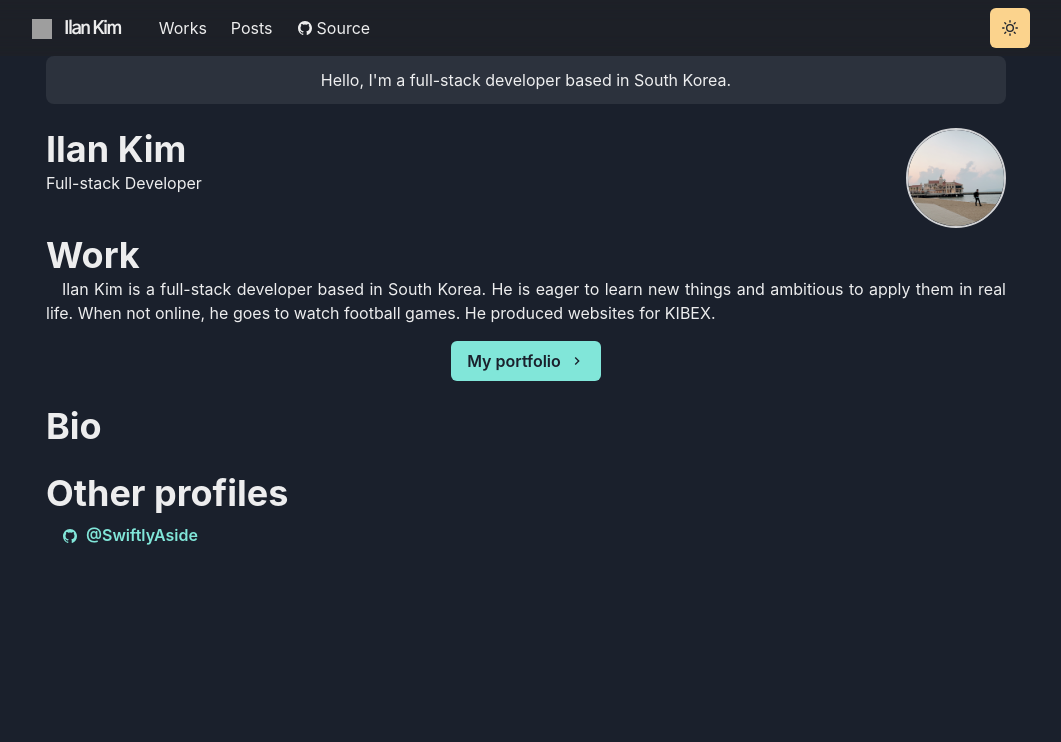
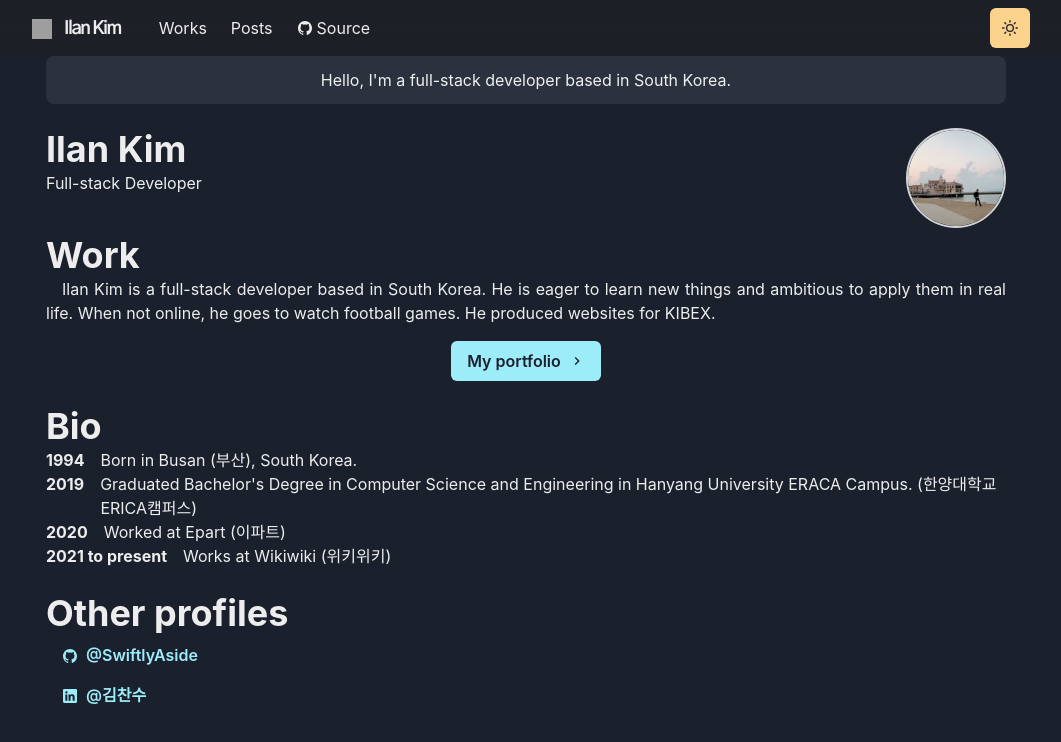
Before and after one commit to SwiftlyAside/swiftly-homepage, a Next.js app: page / in a window 1280 px wide. Shown: the top 742 px of the page, without its empty margins (114-1175 px from the left). Built offline with nearby package versions, Linux system fonts and the light colour scheme; grey boxes are pictures that could not be loaded.

Commit message:
Add bio.

```diff
--- /dev/null
+++ b/components/bio.tsx
@@ -0,0 +1,12 @@
+import styled from '@emotion/styled'
+import { Box } from '@chakra-ui/react'
+
+export const BioSection = styled(Box)`
+  padding-left: 3.4em;
+  text-indent: -3.4em;
+`
+
+export const BioYear = styled.span`
+  font-weight: bold;
+  margin-right: 1em;
+`
--- a/pages/index.tsx
+++ b/pages/index.tsx
@@ -15,7 +15,8 @@ import {
 import Section from '../components/section'
 import Paragraph from '../components/paragraph'
 import { ChevronRightIcon } from '@chakra-ui/icons'
-import { IoLogoGithub } from 'react-icons/io5'
+import { IoLogoGithub, IoLogoLinkedin } from 'react-icons/io5'
+import { BioSection, BioYear } from '../components/bio'
 
 const Page: NextPage = () => {
   return (
@@ -69,7 +70,7 @@ const Page: NextPage = () => {
         </Paragraph>
         <Box align="center" my={4}>
           <Link href="/works">
-            <Button rightIcon={<ChevronRightIcon />} colorScheme="teal">
+            <Button rightIcon={<ChevronRightIcon />} colorScheme="cyan">
               My portfolio
             </Button>
           </Link>
@@ -79,6 +80,23 @@ const Page: NextPage = () => {
         <Heading as="h3" variant="section-title">
           Bio
         </Heading>
+        <BioSection>
+          <BioYear>1994</BioYear>
+          Born in Busan (부산), South Korea.
+        </BioSection>
+        <BioSection>
+          <BioYear>2019</BioYear>
+          Graduated Bachelor&apos;s Degree in Computer Science and Engineering
+          in Hanyang University ERACA Campus. (한양대학교 ERICA캠퍼스)
+        </BioSection>
+        <BioSection>
+          <BioYear>2020</BioYear>
+          Worked at Epart (이파트)
+        </BioSection>
+        <BioSection>
+          <BioYear>2021 to present</BioYear>
+          Works at Wikiwiki (위키위키)
+        </BioSection>
       </Section>
       <Section delay={0.3}>
         <Heading as="h3" variant="section-title">
@@ -89,10 +107,24 @@ const Page: NextPage = () => {
             <ChakraLink href="https://github.com/SwiftlyAside" target="_blank">
               <Button
                 variant="ghost"
-                colorScheme="teal"
+                colorScheme="cyan"
                 leftIcon={<Icon as={IoLogoGithub} />}
               >
                 @SwiftlyAside
+              </Button>
+            </ChakraLink>
+          </ListItem>
+          <ListItem>
+            <ChakraLink
+              href="https://www.linkedin.com/in/찬수-김-b4a032154/"
+              target="_blank"
+            >
+              <Button
+                variant="ghost"
+                colorScheme="cyan"
+                leftIcon={<Icon as={IoLogoLinkedin} />}
+              >
+                @김찬수
               </Button>
             </ChakraLink>
           </ListItem>
```
